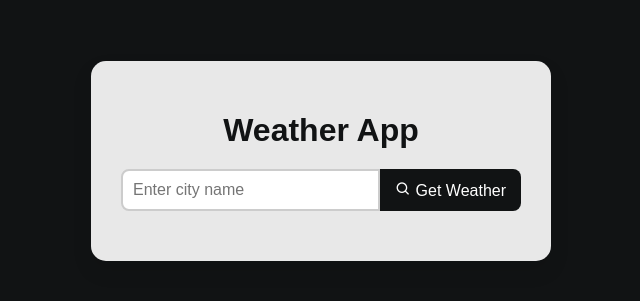
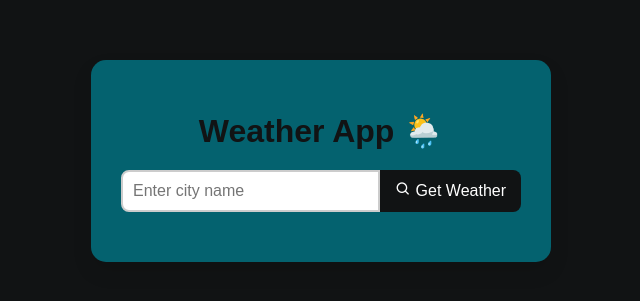
Before and after one commit to daniiiiel00/30-Days-Challenge-for-me, a plain HTML site: page day04 Weather App/index.html in a window 1280 px wide. Shown: the part 239-540 px from the top of the page, without its empty margins (319-959 px from the left). Drawn offline with nearby package versions, Linux system fonts and the light colour scheme.

Commit message:
re style the layout

```diff
--- a/day04 Weather App/css/style.css
+++ b/day04 Weather App/css/style.css
@@ -13,7 +13,7 @@ body {
 }
 
 .container {
-  background-color: rgba(255, 255, 255, 0.9);
+  background-color: rgba(3, 107, 121, 0.9);
   padding: 30px;
   border-radius: 15px;
   box-shadow: 0 10px 20px rgba(0, 0, 0, 0.1);
--- a/day04 Weather App/index.html
+++ b/day04 Weather App/index.html
@@ -12,7 +12,7 @@
   </head>
   <body>
     <div class="container">
-      <h1>Weather App</h1>
+      <h1>Weather App 🌦️</h1>
       <div class="search-box">
         <input type="text" id="city-input" placeholder="Enter city name" />
         <button id="search-btn">
```
